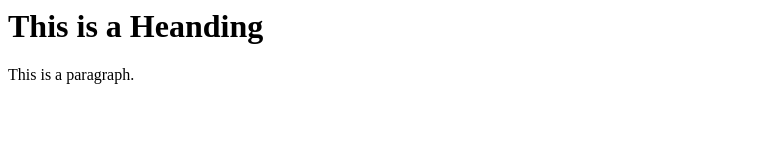
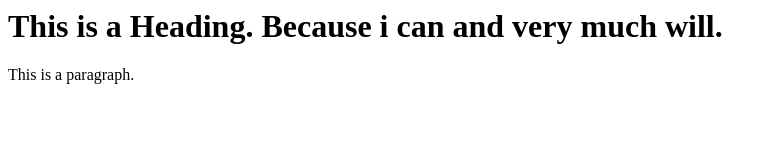
Before and after one commit to ashariati2000/GitHub-Pages, a plain HTML site: page index.html in a window 1280 px wide. Shown: the whole page, without its empty margins (0-777 px from the left). Drawn offline with Linux system fonts and the light colour scheme.

Commit message:
Update index.html

```diff
--- a/index.html
+++ b/index.html
@@ -5,7 +5,7 @@
 </head>
 <body>
 
-<h1>This is a Heanding</h1>
+<h1>This is a Heading. Because i can and very much will.</h1>
 <p>This is a paragraph.</P>
 
 </body>
```
